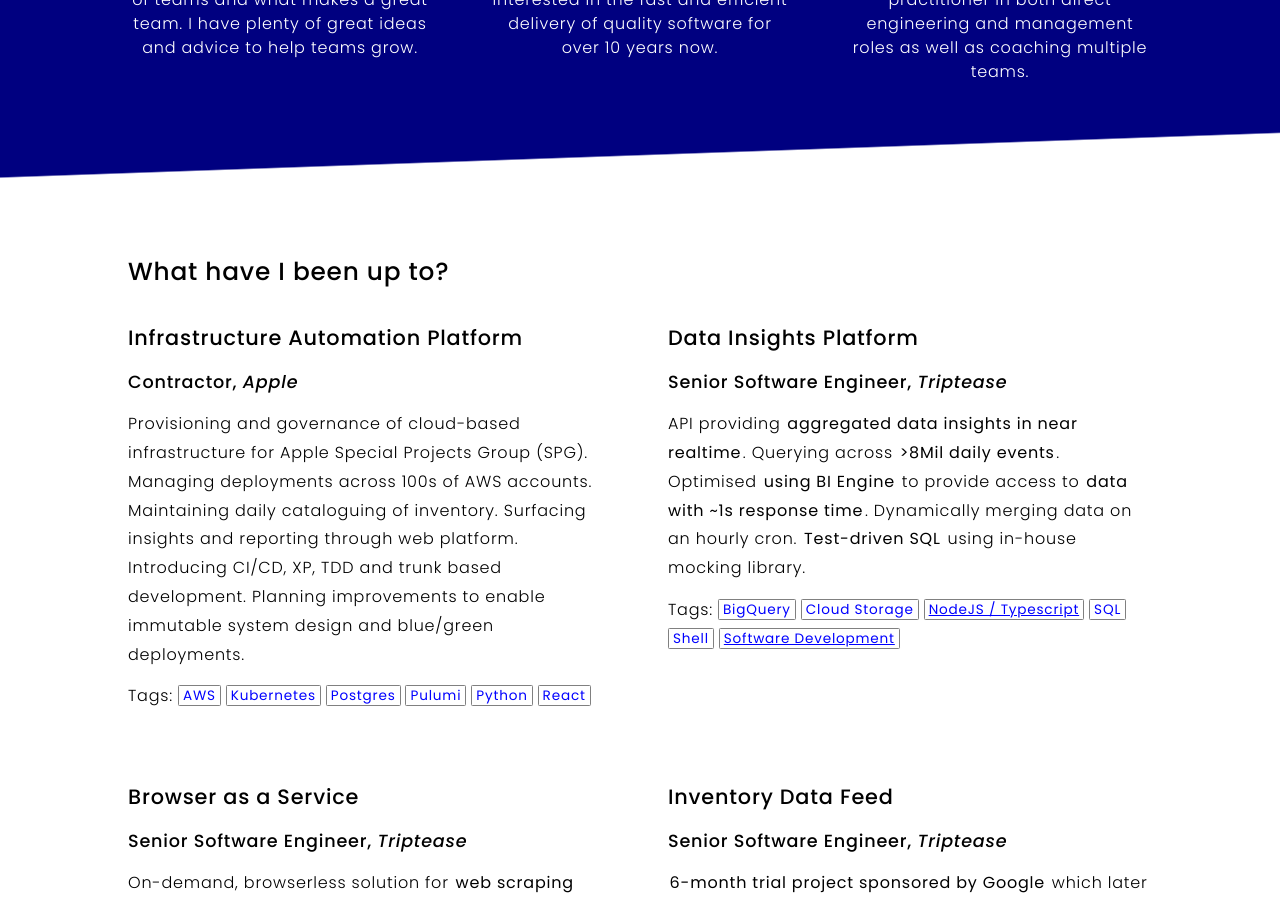
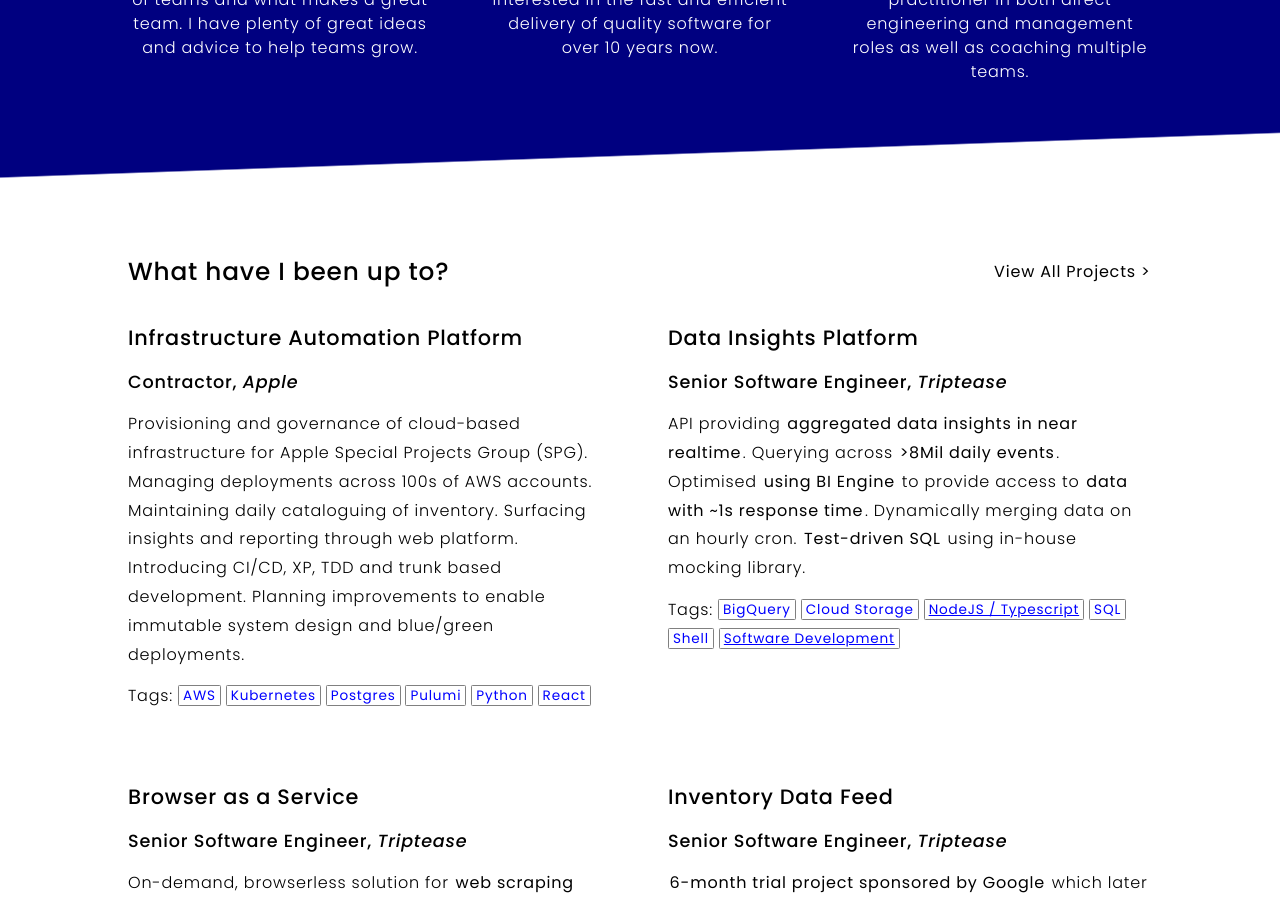
Before and after one commit to philwhiteuk/cv, a Jekyll site: the page built from pages/index.md, in a window 1280 px wide and 900 px high, scrolled down 706 px. Built offline with Jekyll 4.4.1, drawn with Linux system fonts in a browser that asks for light colours.

Commit message:
feat: homepage link to `/projects`

```diff
--- a/_layouts/homepage.html
+++ b/_layouts/homepage.html
@@ -18,6 +18,7 @@
 <section>
     <div class="wrapper">
         <h2>What have I been up to?</h2>
+        <a href="{{ 'projects' | relative_url }}" title="View all projects"><em>View All Projects ></em></a>
         {%- include projects.html shortlist=true -%}
     </div>
 </section>
```
